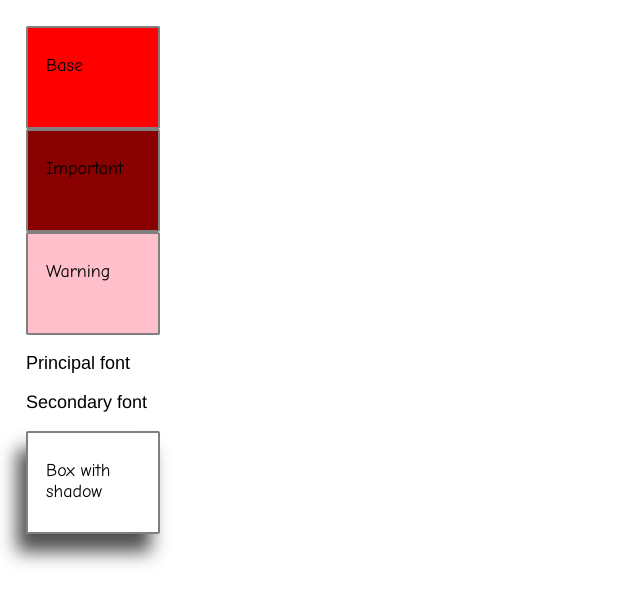
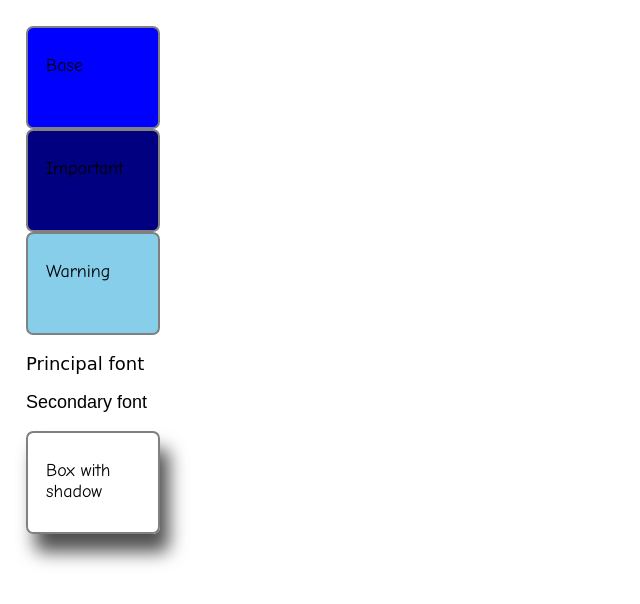
Before and after one commit to myriamsanchez/lemoncode_layout_projects, a website built with Parcel: page exercise2/src/index.html in a window 1280 px wide. Shown: the whole page, without its empty margins (0-640 px from the left). Built offline with nearby package versions, Linux system fonts and the light colour scheme.

Commit message:
theme b for exercise 2

```diff
--- a/exercise2/src/sass/main.scss
+++ b/exercise2/src/sass/main.scss
@@ -1,5 +1,5 @@
-@import 'theme_a';
-// @import 'theme_b';
+// @import 'theme_a';
+@import 'theme_b';
 
 
 .main-container {
--- /dev/null
+++ b/exercise2/src/sass/theme_b.scss
@@ -0,0 +1,27 @@
+div {
+    border-radius: 0.4em;
+}
+
+.primary-color {
+    background-color: blue;
+}
+
+.important-color {
+    background-color: navy;
+}
+
+.warning-color {
+    background-color: skyblue;
+}
+
+.principal-font {
+    font-family: cursive;
+}
+
+.secondary-font {
+    font-family: Papyrus, fantasy;
+}
+
+.shadow-box {
+    box-shadow:  0.5em 1em 1em rgb(80, 80, 80);
+}
```
